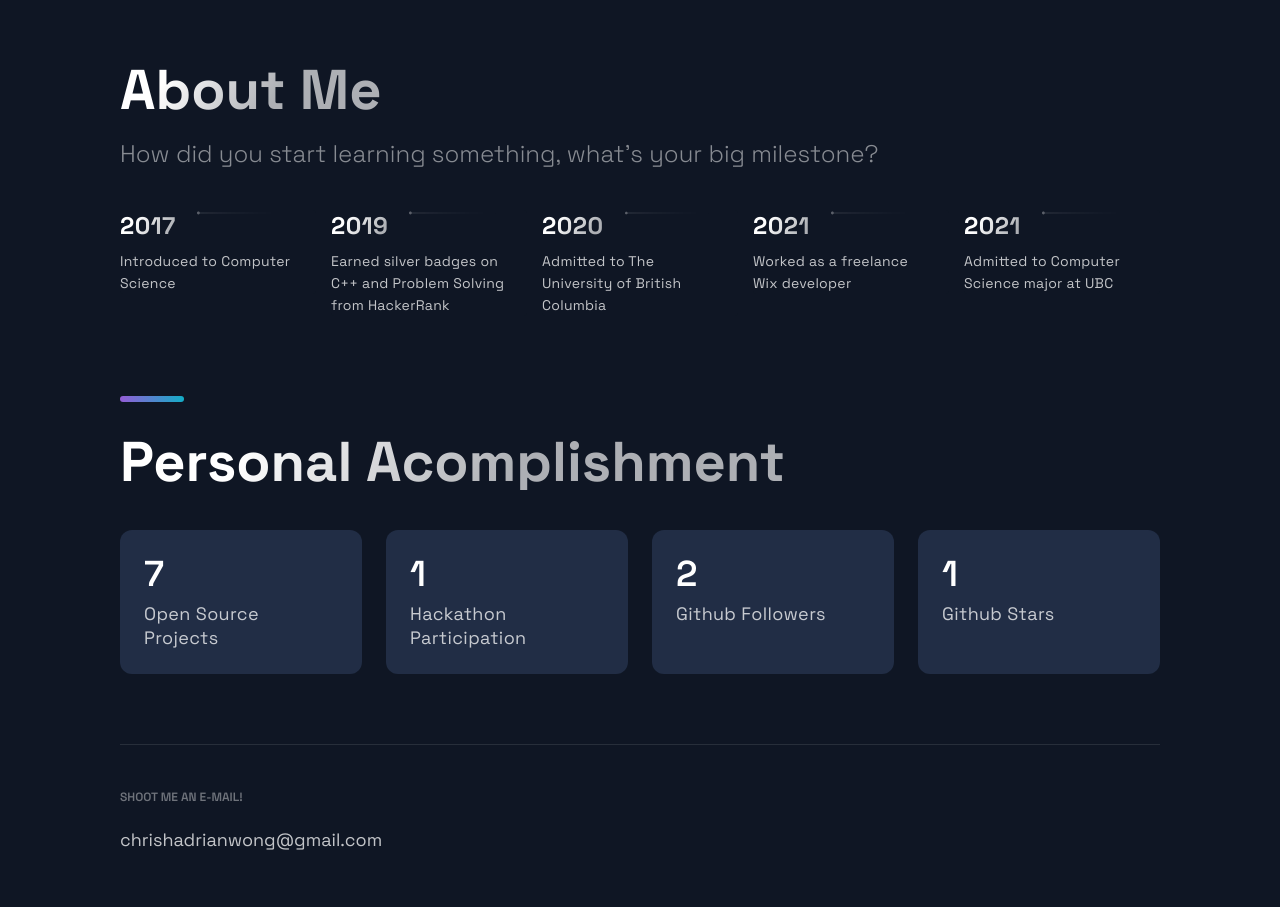
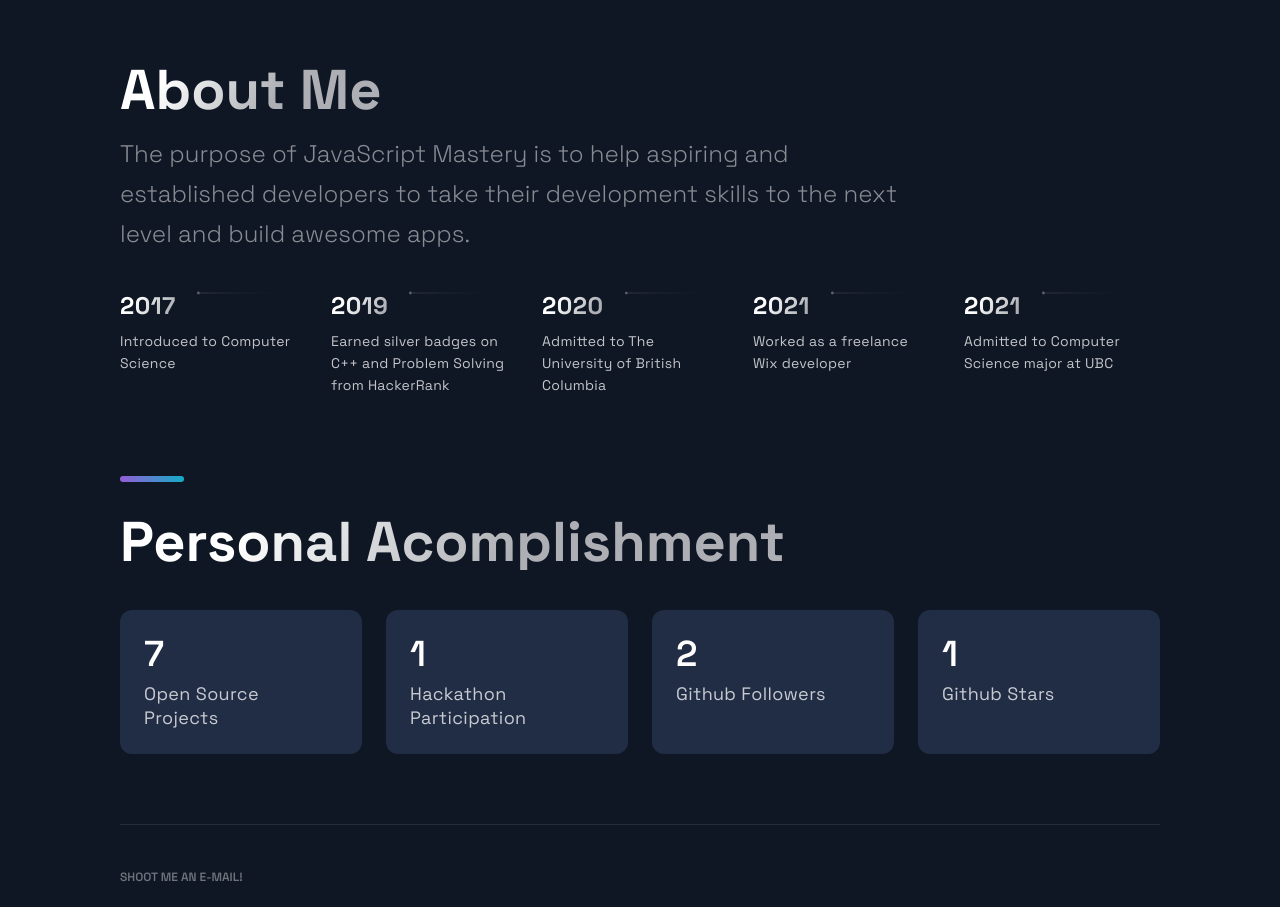
Before and after one commit to chrishadrian/personal-website, a Next.js app: page / in a window 1280 px wide. Shown: the part 3040-3947 px from the top of the page. Built offline with nearby package versions, Linux system fonts and the light colour scheme.

Commit message:
Updated TimeLine.js

```diff
--- a/src/components/TimeLine/TimeLine.js
+++ b/src/components/TimeLine/TimeLine.js
@@ -46,20 +46,21 @@ const Timeline = () => {
     <Section id="about">
       <SectionTitle>About Me</SectionTitle>
       <SectionText>
-       How did you start learning something, what's your big milestone?
+      The purpose of JavaScript Mastery is to help aspiring and established developers to take their development skills to the next level and build awesome apps.
       </SectionText>
       <CarouselContainer ref={carouselRef} onScroll={handleScroll}>
         <>
           {TimeLineData.map((item, index) => (
-            <CarouselMobileScrollNode key={index} final={index === TOTAL_CAROUSEL_COUNT - 1}>
+            <CarouselMobileScrollNode
+              key={index}
+              final={index === TOTAL_CAROUSEL_COUNT - 1}>
               <CarouselItem
                 index={index}
-                id={`carousel_item-${index}`}
+                id={`carousel__item-${index}`}
                 active={activeItem}
-                onClick={(e) => handleClick(e, index)}
-              >
+                onClick={(e) => handleClick(e, index)}>
                 <CarouselItemTitle>
-                  {item.year}
+                  {`${item.year}`}
                   <CarouselItemImg
                     width="208"
                     height="6"
@@ -98,17 +99,18 @@ const Timeline = () => {
         </>
       </CarouselContainer>
       <CarouselButtons>
-        {TimeLineData.map((item, index) => (
+        {TimeLineData.map((item, index) => {
+          return (
             <CarouselButton
               key={index}
               index={index}
               active={activeItem}
               onClick={(e) => handleClick(e, index)}
-            type="button"
-          >
+              type="button">
               <CarouselButtonDot active={activeItem} />
             </CarouselButton>
-        ))}
+          );
+        })}
       </CarouselButtons>
       <SectionDivider />
     </Section>
```
Lines whose indentation alone changed are shown as unchanged.
